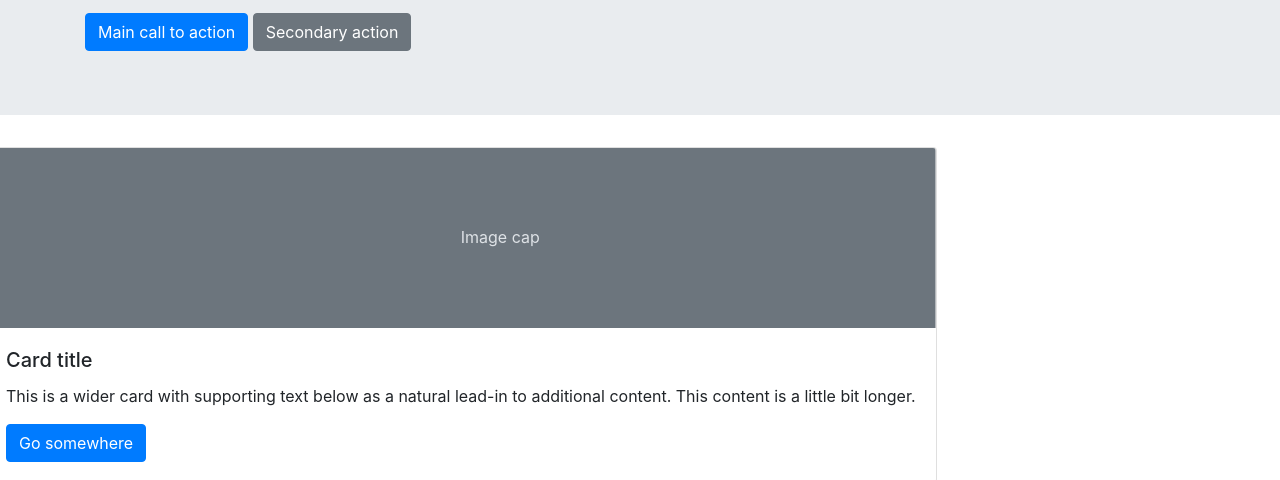
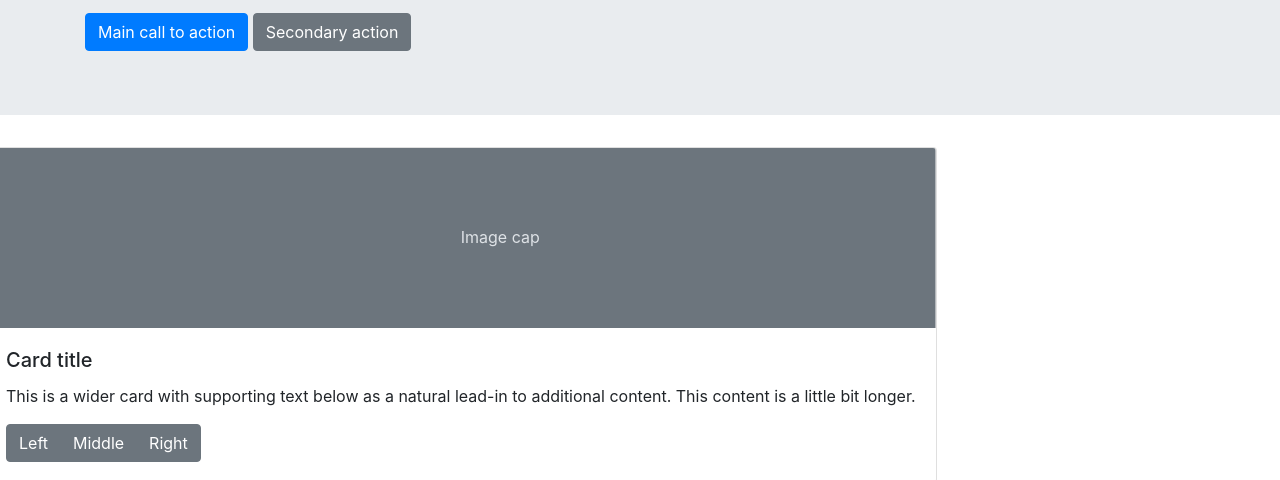
Before and after one commit to khloe1425/DuAnGit, a plain HTML site: page index.html in a window 1280 px wide. Shown: the part 258-738 px from the top of the page. Drawn offline with nearby package versions, Linux system fonts and the light colour scheme.

Commit message:
update button

```diff
--- a/index.html
+++ b/index.html
@@ -45,7 +45,11 @@
                     <div class="card-body">
                       <h5 class="card-title">Card title</h5>
                       <p class="card-text">This is a wider card with supporting text below as a natural lead-in to additional content. This content is a little bit longer.</p>
-                      <a href="#" class="btn btn-primary">Go somewhere</a>
+                      <div class="btn-group" role="group" aria-label="Basic example">
+                        <button type="button" class="btn btn-secondary">Left</button>
+                        <button type="button" class="btn btn-secondary">Middle</button>
+                        <button type="button" class="btn btn-secondary">Right</button>
+                      </div>
                     </div>
                   </div>
             </div>
```
